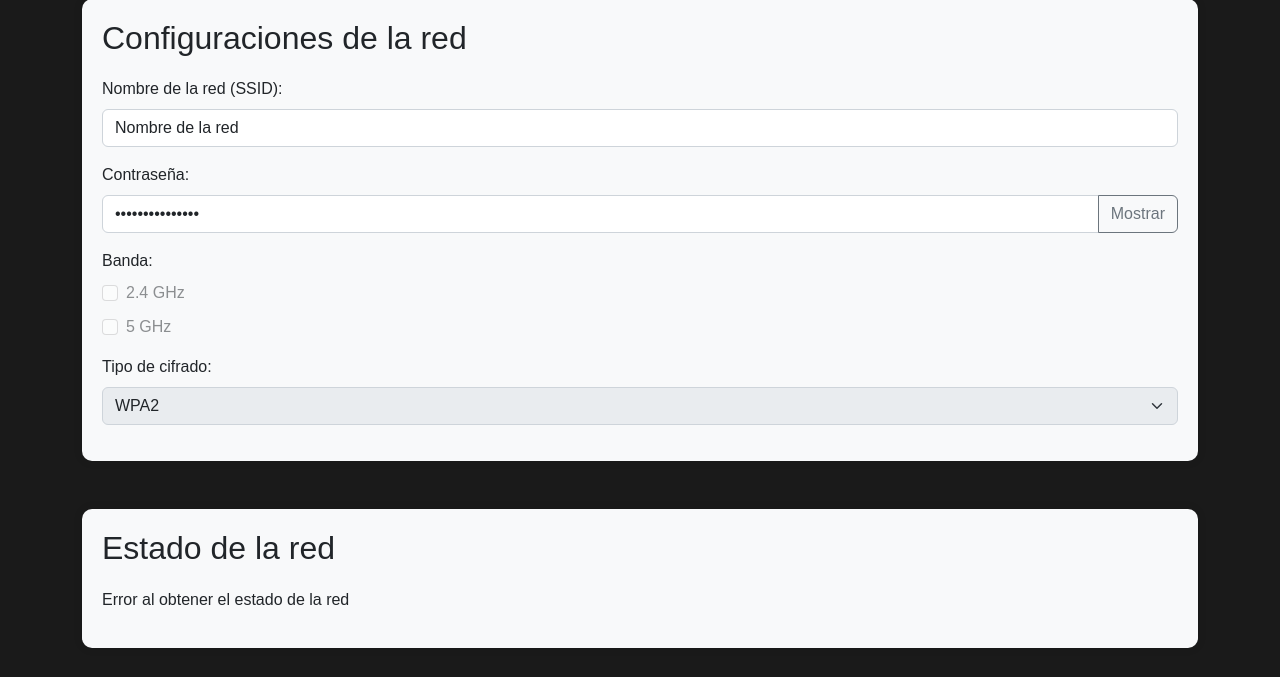
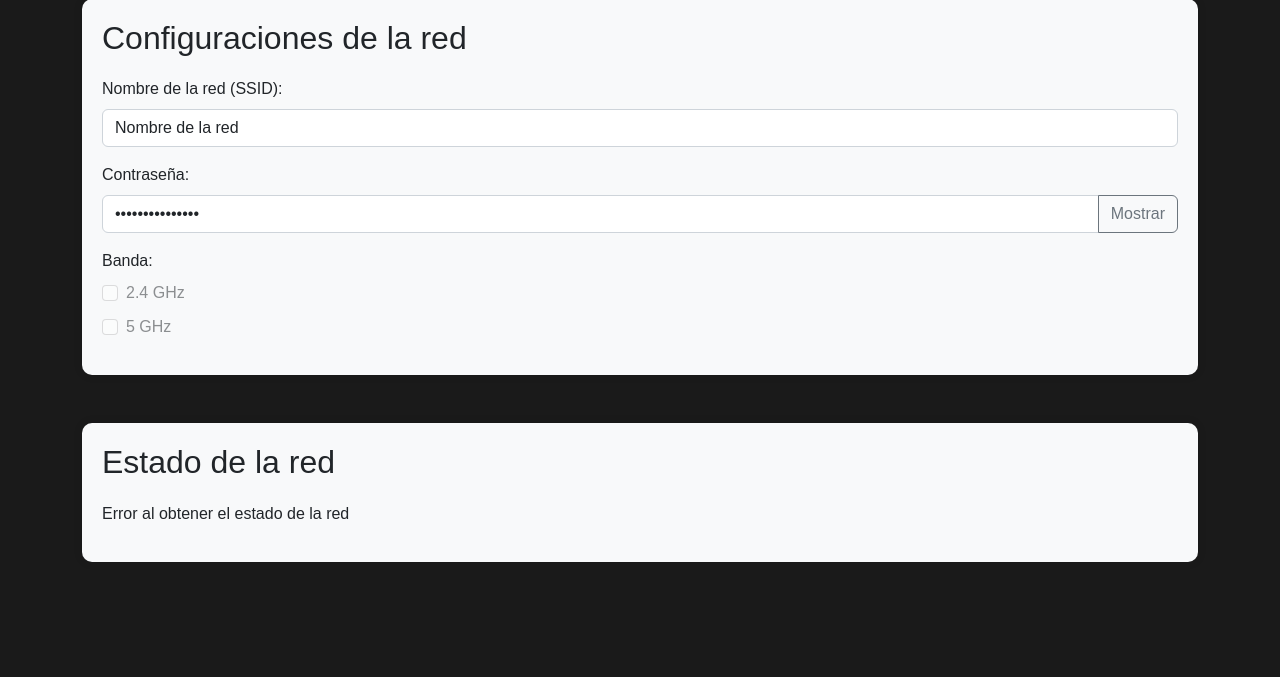
Before and after one commit to BrandonServin/NetControl, a Flask app: page /Ajustes.html in a window 1280 px wide. Shown: the part 123-800 px from the top of the page. Run offline with Flask 3, Linux system fonts and the light colour scheme; data that the repository does not hold is empty; some libraries are stand-ins or nearby versions.

Commit message:
Actualizacion
se retiro un apartado que no sirve de la pestaña de ajustes

```diff
--- a/templates/Ajustes.html
+++ b/templates/Ajustes.html
@@ -105,13 +105,6 @@
             <label class="form-check-label" for="band5">5 GHz</label>
           </div>
         </div>
-        <div class="mb-3">
-          <label class="form-label">Tipo de cifrado:</label>
-          <select class="form-select" id="encryptionType" disabled>
-            <option value="wpa2">WPA2</option>
-            <option value="wpa3">WPA3</option>
-          </select>
-        </div>
       </form>
     </div>
 
@@ -163,9 +156,6 @@
             document.getElementById('band5').checked = false;
           }
         }
-        if (data.cifrado) {
-          document.getElementById('encryptionType').value = data.cifrado.toLowerCase();
-        }
       })
       .catch(error => console.error('Error obteniendo la info de la red:', error));
 
```
